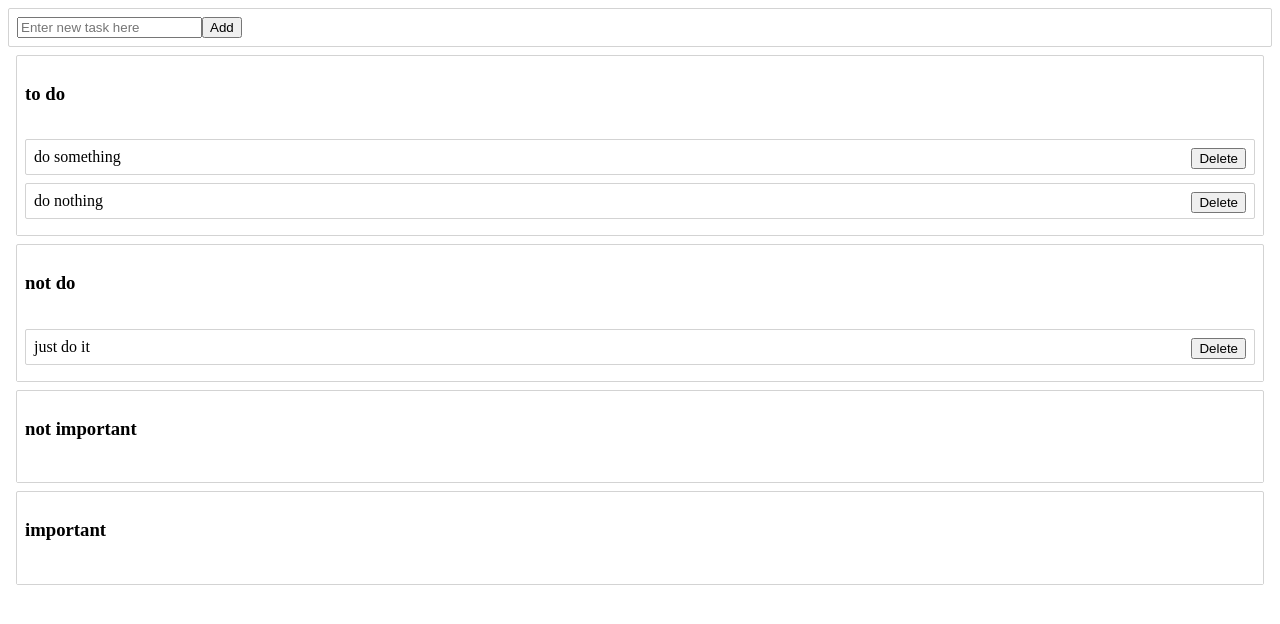
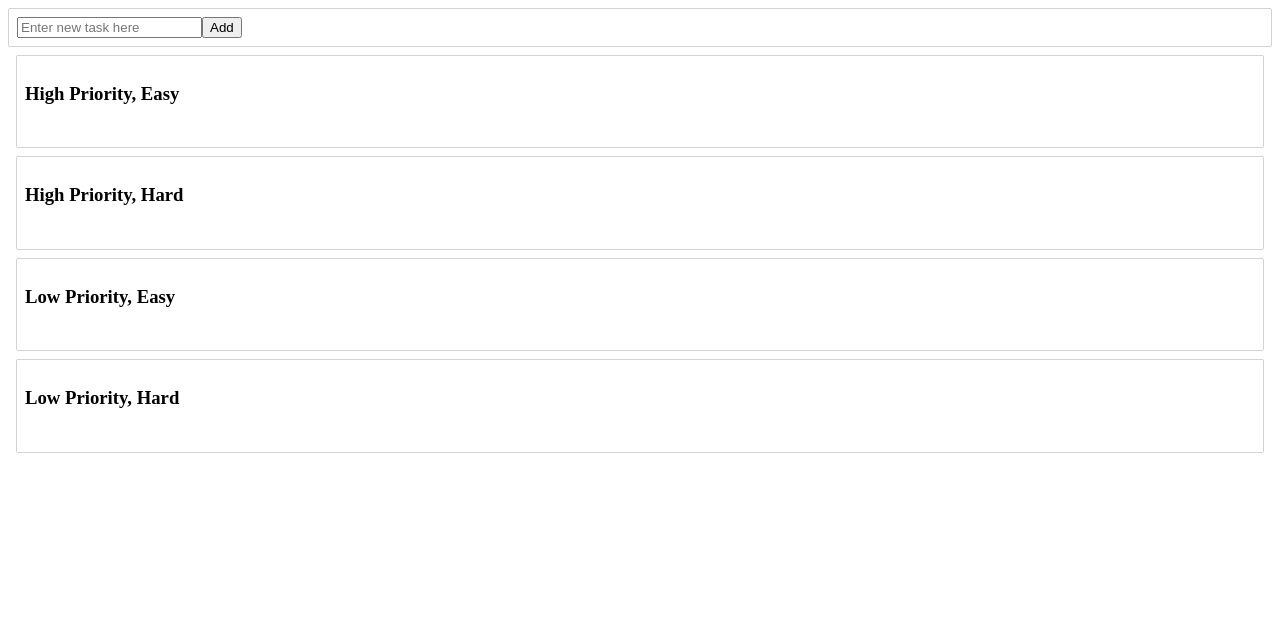
Before and after one commit to xlrn/tasks-sorter, a React (Create React App) app: page / in a window 1280 px wide. Shown: the top 624 px of the page. Built offline with nearby package versions, Linux system fonts and the light colour scheme.

Commit message:
added localstorage

```diff
--- a/src/index.js
+++ b/src/index.js
@@ -6,45 +6,11 @@ import { DragDropContext } from 'react-beautiful-dnd';
 import initialData from './initial-data';
 import Column from './column';
 import AddBar from './addbar';
+import { useStickyState } from './sticky';
 
 class App extends React.Component {
-  //state = initialData;
 
-  constructor(props) {
-    super(props);
-    this.state = {
-      iteration: 0,
-      value: {},
-      tasks: {
-      'task-1': { id: 'task-1', content: 'do something' },
-      'task-2': { id: 'task-2', content: 'do nothing'},
-      'task-3': { id: 'task-3', content: 'just do it'},
-      },
-      columns: {
-        'column-1': {
-            id: 'column-1',
-            title: 'to do',
-            taskIds: ['task-1', 'task-2'],
-        },
-        'column-2' : {
-            id: 'column-2',
-            title: 'not do',
-            taskIds: ['task-3'],
-        },
-        'column-3' : {
-            id: 'column-3',
-            title: 'not important',
-            taskIds: [],
-        },
-        'column-4' : {
-            id: 'column-4',
-            title: 'important',
-            taskIds: [],
-        }
-    },
-    columnOrder: ['column-1', 'column-2', 'column-3', 'column-4'],
-    };
-  }
+  state = initialData;
 
   onDragEnd = result => {
     const {destination, source, draggableId} = result;
@@ -108,6 +74,7 @@ class App extends React.Component {
     }
 
     this.setState(newState);
+
 
   }
 
@@ -197,6 +164,45 @@ class App extends React.Component {
     this.setState(newState);
   }
 
+  saveStateToLocalStorage() {
+    for (let key in this.state) {
+      localStorage.setItem(key, JSON.stringify(this.state[key]));
+    }
+  }
+
+  hydrateStateWithLocalStorage() {
+    for (let key in this.state) {
+      if (localStorage.hasOwnProperty(key)) {
+        let value = localStorage.getItem(key);
+
+        try {
+          value = JSON.parse(value);
+          this.setState({[key]: value});
+        } catch (e) {
+          this.setState({[key]: value});
+        }
+      }
+    }
+  }
+
+  componentDidMount() {
+    this.hydrateStateWithLocalStorage();
+
+    window.addEventListener(
+      "beforeunload",
+      this.saveStateToLocalStorage.bind(this)
+    );
+  }
+
+  componentWillUnmount() {
+    window.removeEventListener(
+      "beforeunload",
+      this.saveStateToLocalStorage.bind(this)
+    );
+
+    this.saveStateToLocalStorage();
+}
+
   render() {
     return (
       <div>
--- a/src/initial-data.js
+++ b/src/initial-data.js
@@ -1,28 +1,26 @@
 const initialData = {
-    tasks: {
-        'task-1': { id: 'task-1', content: 'do something' },
-        'task-2': { id: 'task-2', content: 'do nothing'},
-        'task-3': { id: 'task-3', content: 'just do it'},
-    },
+    iteration: 0,
+    value: {},
+    tasks: {},
     columns: {
     'column-1': {
         id: 'column-1',
-            title: 'to do',
-            taskIds: ['task-1', 'task-2'],
+        title: 'High Priority, Easy',
+        taskIds: [],
     },
     'column-2' : {
         id: 'column-2',
-            title: 'not do',
-            taskIds: ['task-3'],
+        title: 'High Priority, Hard',
+        taskIds: [],
     },
     'column-3' : {
         id: 'column-3',
-            title: 'not important',
+        title: 'Low Priority, Easy',
         taskIds: [],
     },
     'column-4' : {
         id: 'column-4',
-            title: 'important',
+        title: 'Low Priority, Hard',
         taskIds: [],
     }
     },
```
Lines whose indentation alone changed are shown as unchanged.
